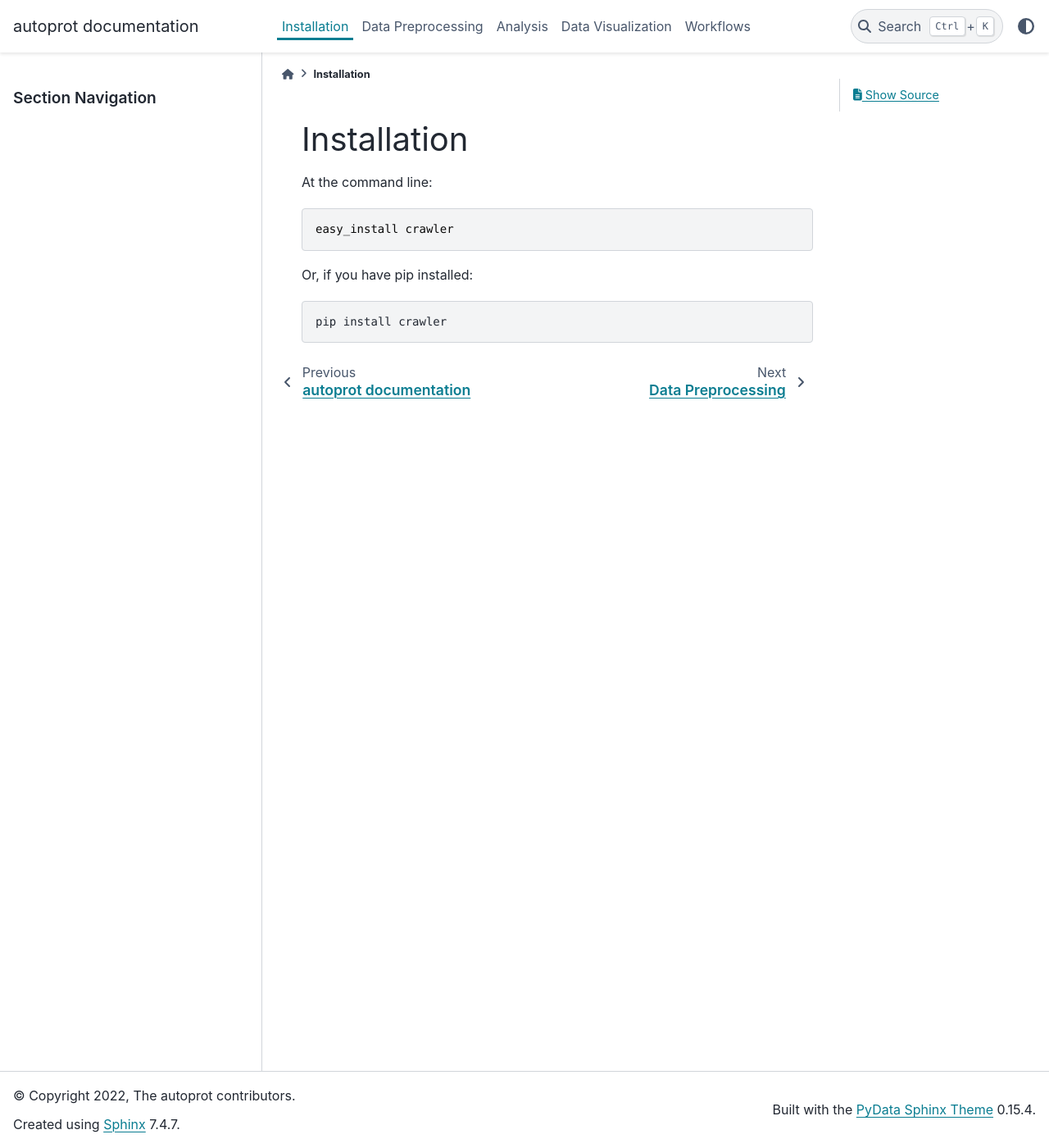
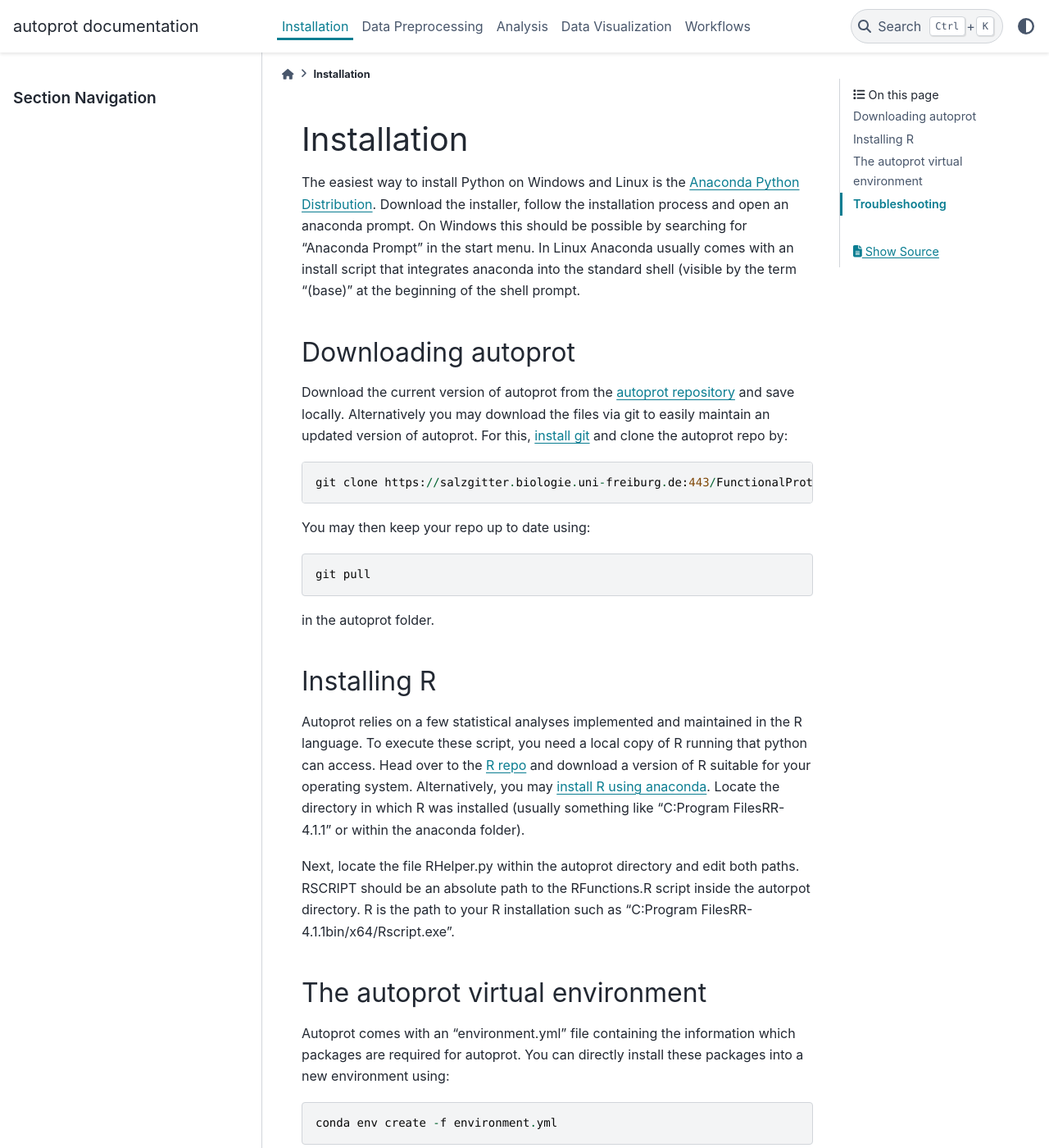
Before and after one commit to ag-warscheid/autoprot, a Sphinx documentation site: the page built from docs/installation.rst, in a window 1280 px wide and 1400 px high. Shown: the whole window at 82% size. Built offline with Sphinx 7.4.7 and the PyData theme 0.15.4, drawn with Linux system fonts in a browser that asks for light colours; some of the changed text lies outside the part shown.

Commit message:
Installation docs + small changes on analysis.py

```diff
--- a/docs/installation.rst
+++ b/docs/installation.rst
@@ -1,13 +1,80 @@
-============
+==============
 Installation
+==============
+
+The easiest way to install Python on Windows and Linux is the `Anaconda Python Distribution <https://www.anaconda.com/products/individual>`_.
+Download the installer, follow the installation process and open an anaconda prompt.
+On Windows this should be possible by searching for "Anaconda Prompt" in the start menu.
+In Linux Anaconda usually comes with an install script that integrates anaconda into the standard shell (visible by the term "(base)" at the beginning of the shell prompt.
+
+Downloading autoprot
+====================
+
+Download the current version of autoprot from the `autoprot repository <https://salzgitter.biologie.uni-freiburg.de/FunctionalProteomics/autoprot>`_ and save locally.
+Alternatively you may download the files via git to easily maintain an updated version of autoprot.
+For this, `install git <https://git-scm.com/downloads>`_ and clone the autoprot repo by::
+
+   git clone https://salzgitter.biologie.uni-freiburg.de:443/FunctionalProteomics/autoprot.git
+
+You may then keep your repo up to date using::
+
+    git pull
+
+in the autoprot folder.
+
+Installing R
 ============
 
-At the command line::
+Autoprot relies on a few statistical analyses implemented and maintained in the R language.
+To execute these script, you need a local copy of R running that python can access.
+Head over to the `R repo <https://cran.r-project.org/bin/>`_ and download a version of R suitable for your operating system.
+Alternatively, you may `install R using anaconda <https://docs.anaconda.com/anaconda/user-guide/tasks/using-r-language/>`_.
+Locate the directory in which R was installed (usually something like "C:\Program Files\R\R-4.1.1" or within the anaconda folder).
 
-    easy_install crawler
+Next, locate the file RHelper.py within the autoprot directory and edit both paths.
+RSCRIPT should be an absolute path to the RFunctions.R script inside the autorpot directory.
+R is the path to your R installation such as "C:\Program Files\R\R-4.1.1\bin/x64/Rscript.exe".
 
-Or, if you have pip installed:
+The autoprot virtual environment
+================================
 
-.. code-block:: bash
+Autoprot comes with an "environment.yml" file containing the information which packages are required for autoprot.
+You can directly install these packages into a new environment using::
 
-    pip install crawler
+    conda env create -f environment.yml
+
+If the installation is successful,congratulations.
+If not, read the troubleshooting_ section.
+In any case, you may proceed by activating the environment::
+
+    conda activate autoprot
+
+If the installation was successful you can start exploring autoprot by starting an interactive jupyter notebook within the autoprot environment::
+
+    jupyter notebook
+
+Loading autoprot in jupyter
+---------------------------
+
+To use autoprot in your jupyter notebooks, you have to add the autoprot folder to the path variable::
+
+    import sys
+    sys.path.append(r"Z:\0_people\jbender\02_software\")
+    import autoprot.preprocessing as pp
+
+The path you add corresponds to the parent folder of your local autoprot installation.
+
+Troubleshooting
+===============
+.. _:troubleshooting:
+
+If the installation using environment.yml did not work, usually incompatible package versions between Windows and Linux or between different Anaconda installations are the problem.
+Try locating which package did not install properly (e.g. by running autoprot and see where it breaks) and then install the missing packages using conda or pip::
+
+    conda activate autoprot
+    conda install PACKAGENAME
+
+or using pip::
+
+    conda activate autoprot
+	pip install PACKAGENAME
```
Also changed, not shown: analysis.py (+28 -25 lines).
